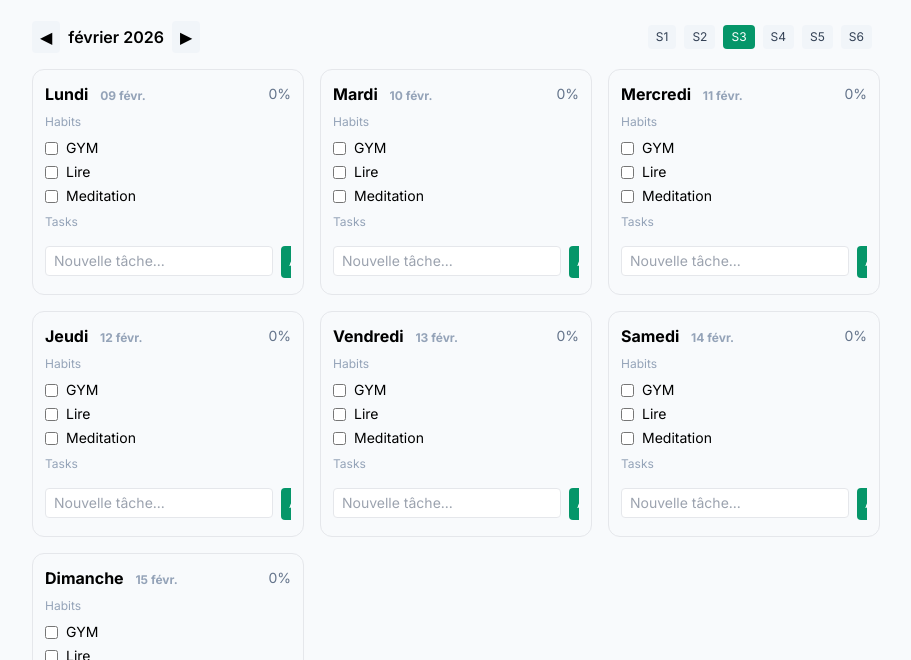
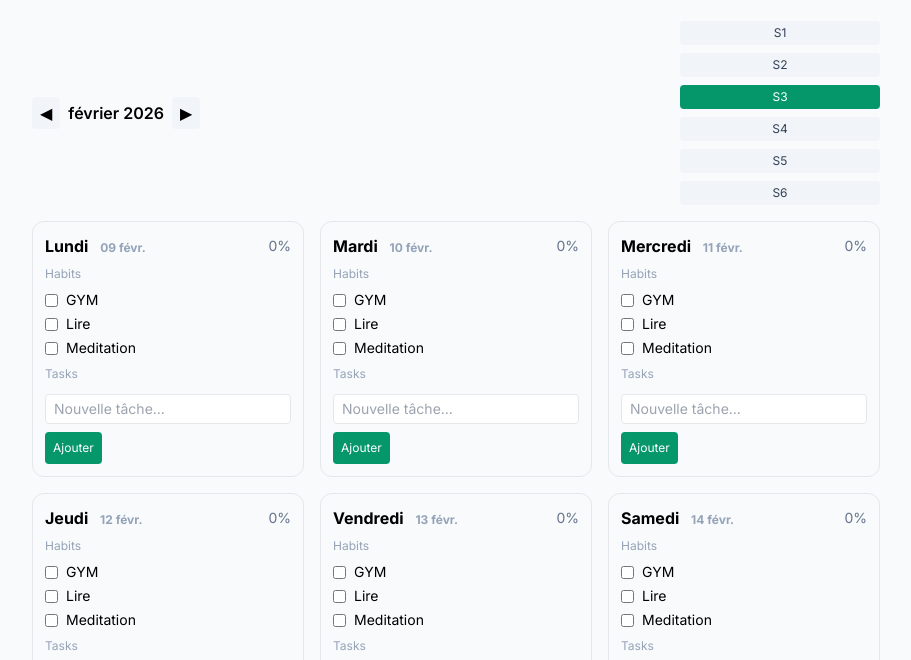
Before and after one commit to anouarselhami-svg/finance-vision, a website: page weekly.html in a window 1280 px wide. Shown: the part 140-800 px from the top of the page, without its empty margins (184-1095 px from the left). Drawn offline with nearby package versions, Linux system fonts and the light colour scheme.

Commit message:
finale essai

```diff
--- a/weekly.html
+++ b/weekly.html
@@ -39,6 +39,13 @@
                 .h-scroll > * { scroll-snap-align: none; flex: 1 1 auto; min-width: 0; width: 100%; }
                 .h-scroll .h-item { min-width: 0; }
                 .h-scroll .h-item.wide { min-width: 0; }
+            }
+            /* On large screens (desktop) show fields as normal grid/table, no horizontal sliding */
+            @media (min-width: 1024px) {
+                .h-scroll { display: grid !important; grid-template-columns: repeat(auto-fit, minmax(200px, 1fr)) !important; gap: 0.5rem !important; overflow: visible !important; scroll-snap-type: none !important; padding: 0 !important; }
+                .h-scroll > * { width: auto !important; flex: none !important; }
+                .h-scroll .h-item { min-width: 0 !important; }
+                .h-scroll .h-item.wide { min-width: 0 !important; }
             }
             /* Ensure weekly charts wrap on small screens to avoid horizontal overflow */
             #weeklyCharts { display: flex; gap: 12px; flex-wrap: wrap; }
```
Also changed, not shown: index.html (+7 -0 lines), tasks.html (+7 -0 lines).
